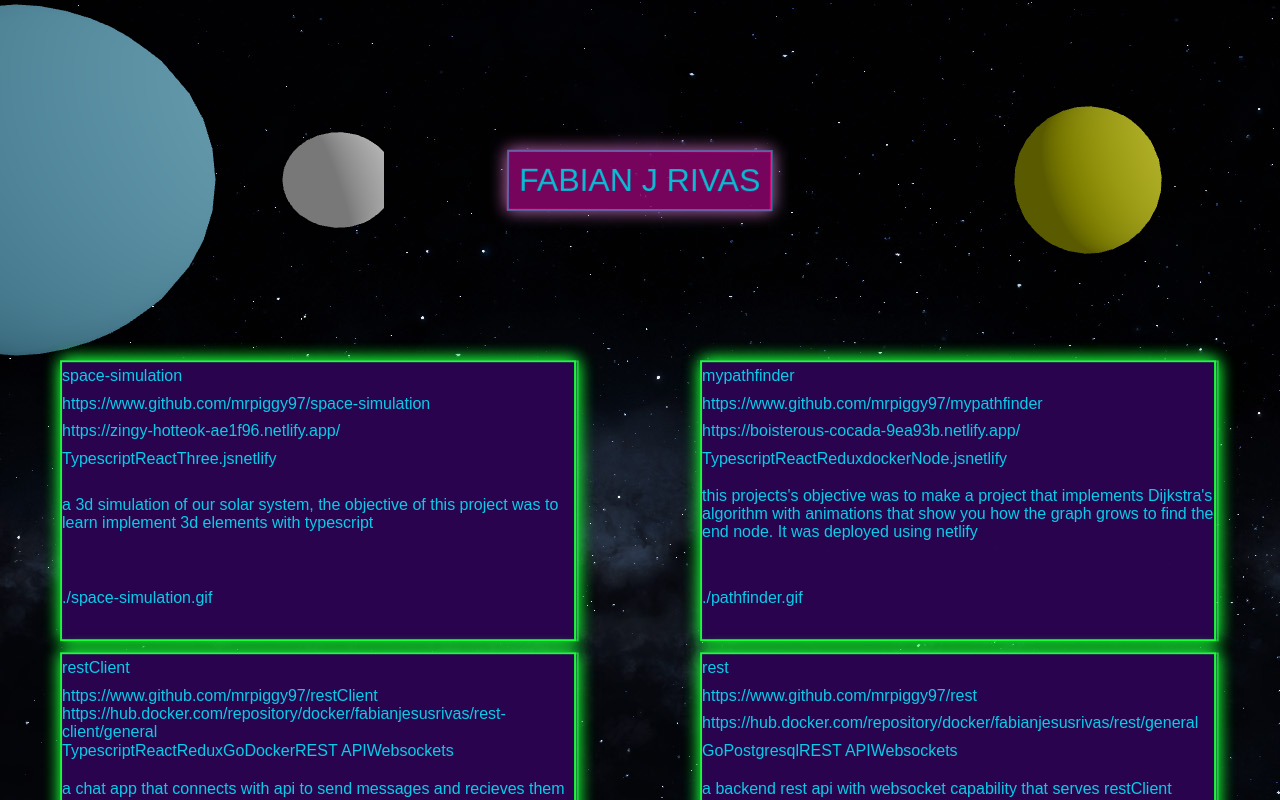
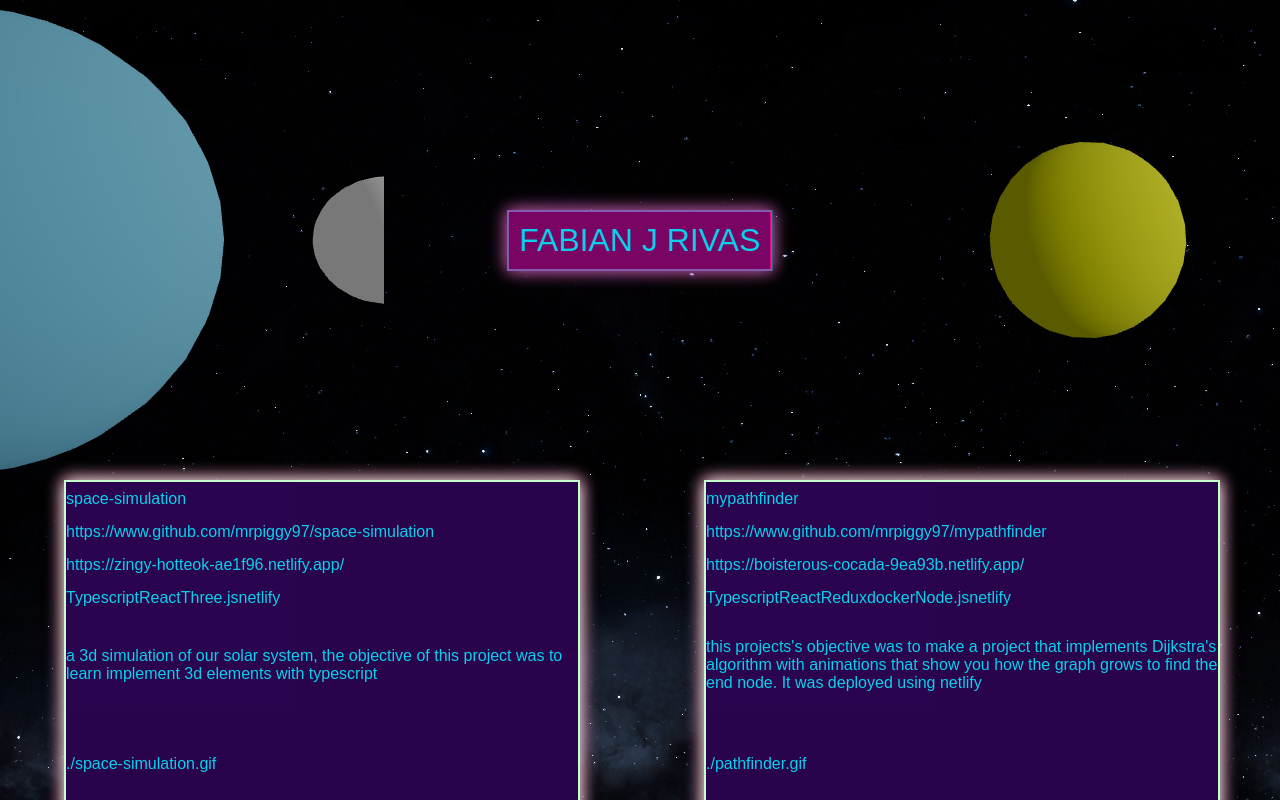
Before and after one commit to mrpiggy97/myportolio, a React (Vite) app: page / in a window 1280 px wide. Shown: the top 800 px of the page. Built offline with nearby package versions, Linux system fonts and the light colour scheme; a web font is replaced by a local one.

Commit message:
fixed overflow of elements

```diff
--- a/src/App.css
+++ b/src/App.css
@@ -1,5 +1,5 @@
 div#app{
-  min-height: 150vh;
+  min-height: 200vh;
   min-width: 95vw;
   background-image: url("./assets/space.jpg");
   background-position: center;
@@ -225,10 +225,10 @@ div.cyberpunk3{
 div#projects{
   display: grid;
   grid-template-columns: repeat(2, 40%);
-  grid-template-rows: repeat(3, 33%);
+  grid-template-rows: repeat(3, 30%);
   grid-area: projects;
   justify-content:space-around;
-  row-gap: 15px;
+  row-gap: 3px;
 }
 
 canvas.objects{
--- a/src/Project.css
+++ b/src/Project.css
@@ -15,14 +15,18 @@ div.project1{
                          "stack"
                          "description"
                          "preview";
-    min-height: 100%;
+    min-height: 90%;
     min-width: 100%;
     align-items: center;
-    animation: glitchproject1 1s linear infinite;
+    animation-name: glitchproject1;
+    animation-duration: 0.5s;
+    animation-delay: 5s;
+    animation-timing-function: ease-in-out;
+    animation-iteration-count: infinite;
     grid-column: 1;
     grid-row: 1;
-    border: solid 2px #1afe39;
-    box-shadow: 0 0 1rem #1afe39;
+    border: solid 2px white;
+    box-shadow: 0 0 1rem white;
     background-color: rgb(42, 4, 78);
 }
 
@@ -36,65 +40,207 @@ div.project2{
                          "stack"
                          "description"
                          "preview";
-    min-height: 100%;
+    min-height: 90%;
     min-width: 100%;
     align-items: center;
-    animation: glitchproject2 1.5s linear infinite;
+    animation-name: glitchproject2;
+    animation-duration: 0.5s;
+    animation-delay: 5s;
+    animation-timing-function: ease-in-out;
+    animation-iteration-count: infinite;
     grid-row: 1;
     grid-column: 1;
     border: solid 2px rgba(241, 5, 135, 0.911);
     box-shadow: 0 0 1rem rgba(241, 5, 135, 0.911);
-    background-color: rgba(241, 5, 135, 0.911);
+    background-color: rgb(42, 4, 78);
 }
 
-@keyframes glitchproject1 {
-    0%{
-        transform: translate(-1px 4px);
-        opacity: 0.50;
-    }
-    25%{
-        transform: translate(3px, -1px);
-        opacity: 1;
-    }
-    50%{
-        transform: (0px, 5px);
-        opacity: 0.50;
-    }
-    75%{
-        transform: translate(-3px, 1px);
-        opacity: 1;
-    }
-    100%{
-        transform: translate(-5px, 1px);
-        opacity: 0.50;
-    }
-}
-
-@keyframes glitchproject2 {
-    0%{
-        transform: translate(-2px,3px);
-        opacity: 0.75;
+div.project3{
+  display: grid;
+  grid-template-rows: 10% 10% 10% 10% 30% 30%;
+  grid-template-columns: 100%;
+  grid-template-areas: "name"
+                       "link"
+                       "github"
+                       "stack"
+                       "description"
+                       "preview";
+  min-height: 90%;
+  min-width: 100%;
+  align-items: center;
+  animation-name: glitchproject3;
+  animation-duration: 0.5s;
+  animation-delay: 5s;
+  animation-timing-function: ease-in-out;
+  animation-iteration-count: infinite;
+  grid-row: 1;
+  grid-column: 1;
   border: solid 2px #1afe39;
   box-shadow: 0 0 1rem #1afe39;
   background-color: rgb(42, 4, 78);
 }
-    25%{
-        transform: translate(2px,0px);
+
+@keyframes glitchproject1{
+    0% {
+      transform: none;
       opacity: 1;
     }
-    50%{
-        transform: translate(-3px,3px);
+    7% {
+      transform: skew(-0.5deg, -0.9deg);
       opacity: 0.75;
     }
-    75%{
-        transform: translate(-4px, 0px);
+    10% {
+      transform: none;
       opacity: 1;
-        border: solid 2px #1afe39;
-        box-shadow: 0 0 1rem #1afe39;
-        background-color: rgb(42, 4, 78);
     }
-    100%{
-        transform: translate(-4px, 2px);
+    27% {
+      transform: none;
+      opacity: 1;
+    }
+    30% {
+      transform: skew(0.8deg, -0.1deg);
       opacity: 0.75;
     }
+    35% {
+      transform: none;
+      opacity: 1;
     }
+    52% {
+      transform: none;
+      opacity: 1;
+    }
+    55% {
+      transform: skew(-1deg, 0.2deg);
+      opacity: 0.75;
+    }
+    50% {
+      transform: none;
+      opacity: 1;
+    }
+    72% {
+      transform: none;
+      opacity: 1;
+    }
+    75% {
+      transform: skew(0.4deg, 1deg);
+      opacity: 0.75;
+    }
+    80% {
+      transform: none;
+      opacity: 1;
+    }
+    100% {
+      transform: none;
+      opacity: 1;
+    }
+  }
+
+  @keyframes glitch2project2{
+    0% {
+      transform: none;
+      opacity: 0.25;
+    }
+    7% {
+      transform: translate(-2px, -3px);
+      opacity: 0.5;
+    }
+    10% {
+      transform: none;
+      opacity: 0.25;
+    }
+    27% {
+      transform: none;
+      opacity: 0.25;
+    }
+    30% {
+      transform: translate(-5px, -2px);
+      opacity: 0.5;
+    }
+    35% {
+      transform: none;
+      opacity: 0.25;
+    }
+    52% {
+      transform: none;
+      opacity: 0.25;
+    }
+    55% {
+      transform: translate(-5px, -1px);
+      opacity: 0.5;
+    }
+    50% {
+      transform: none;
+      opacity: 0.25;
+    }
+    72% {
+      transform: none;
+      opacity: 0.25;
+    }
+    75% {
+      transform: translate(-2px, -6px);
+      opacity: 0.5;
+    }
+    80% {
+      transform: none;
+      opacity: 0.25;
+    }
+    100% {
+      transform: none;
+      opacity: 0.25;
+    }
+  }
+
+  @keyframes glitchproject3 {
+    0% {
+      transform: none;
+      opacity: 0.25;
+    }
+    7% {
+      transform: translate(2px, 3px);
+      opacity: 0.5;
+    }
+    10% {
+      transform: none;
+      opacity: 0.25;
+    }
+    27% {
+      transform: none;
+      opacity: 0.25;
+    }
+    30% {
+      transform: translate(5px, 2px);
+      opacity: 0.5;
+    }
+    35% {
+      transform: none;
+      opacity: 0.25;
+    }
+    52% {
+      transform: none;
+      opacity: 0.25;
+    }
+    55% {
+      transform: translate(5px, 1px);
+      opacity: 0.5;
+    }
+    50% {
+      transform: none;
+      opacity: 0.25;
+    }
+    72% {
+      transform: none;
+      opacity: 0.25;
+    }
+    75% {
+      transform: translate(2px, 6px);
+      opacity: 0.5;
+    }
+    80% {
+      transform: none;
+      opacity: 0.25;
+    }
+    100% {
+      transform: none;
+      opacity: 0.25;
+    }
+  }
--- a/src/Project.tsx
+++ b/src/Project.tsx
@@ -28,6 +28,14 @@ export default function Project(props : projectProps) : JSX.Element{
                 <span>{props.description}</span>
                 {props.gifURI ? <span>{props.gifURI}</span> : null}
             </div>
+            <div className="project3">
+                <span>{props.name}</span>
+                <span>{props.github}</span>
+                {props.link ? <span>{props.link}</span> : null}
+                <span>{props.stack}</span>
+                <span>{props.description}</span>
+                {props.gifURI ? <span>{props.gifURI}</span> : null}
+            </div>
         </div>
     )
 }
```
Lines whose indentation alone changed are shown as unchanged.
